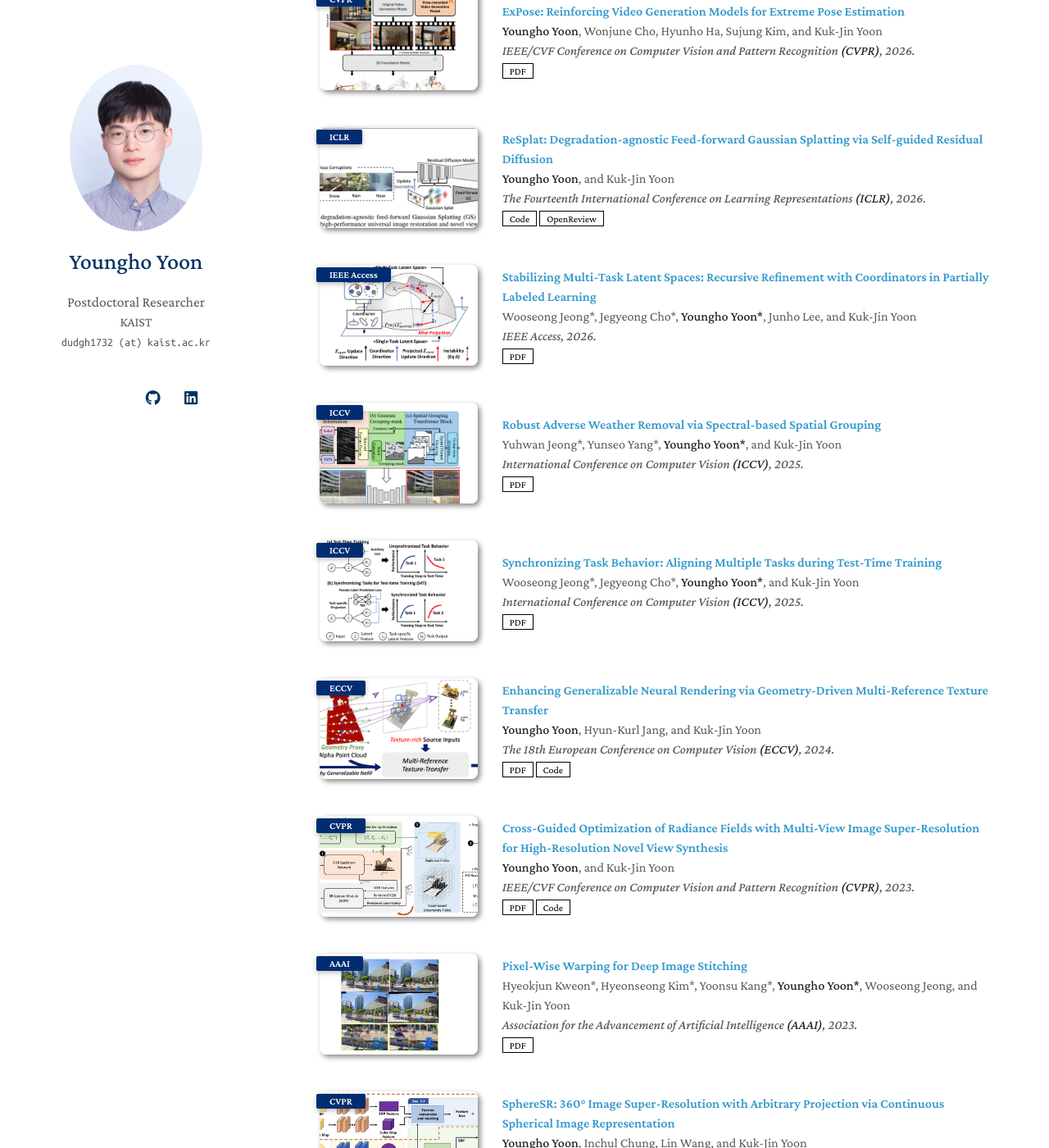
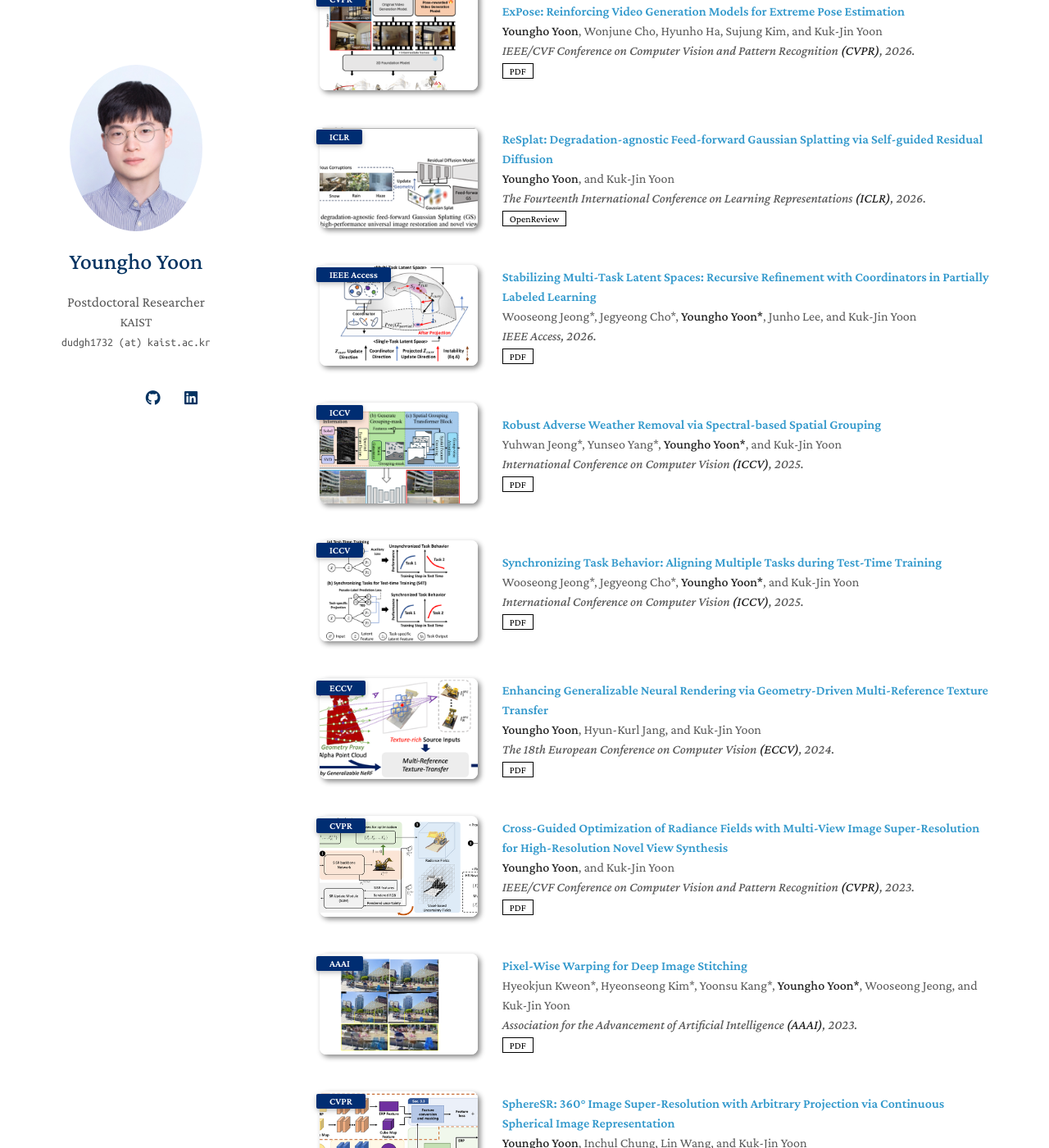
Before and after one commit to yh-yoon/yh-yoon.github.io, a Jekyll site: the page built from index.md, in a window 1280 px wide and 1400 px high, scrolled down 1309 px. Shown: the whole window at 82% size. Built offline with Jekyll 4.4.1, drawn with Linux system fonts in a browser that asks for light colours; a style sheet for code colours, icons or effects is not loaded; our own code applies the rules of GitHub Pages for plain Markdown files.

Commit message:
Publications: remove Code button from all entries
Co-Authored-By: Claude Opus 4.7 (1M context) <noreply@anthropic.com>

```diff
--- a/_includes/publications.md
+++ b/_includes/publications.md
@@ -26,9 +26,6 @@
       {% if link.pdf %}
       <a href="{{ link.pdf }}" class="btn btn-sm z-depth-0" role="button" target="_blank" style="font-size:12px;">PDF</a>
       {% endif %}
-      {% if link.code %}
-      <a href="{{ link.code }}" class="btn btn-sm z-depth-0" role="button" target="_blank" style="font-size:12px;">Code</a>
-      {% endif %}
       {% if link.page %}
       <a href="{{ link.page }}" class="btn btn-sm z-depth-0" role="button" target="_blank" style="font-size:12px;">Project Page</a>
       {% endif %}
```
